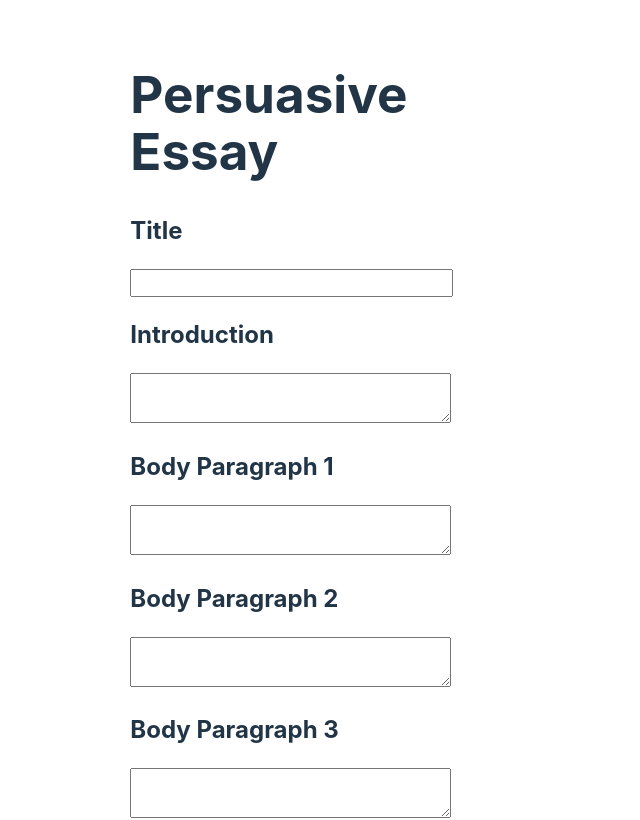
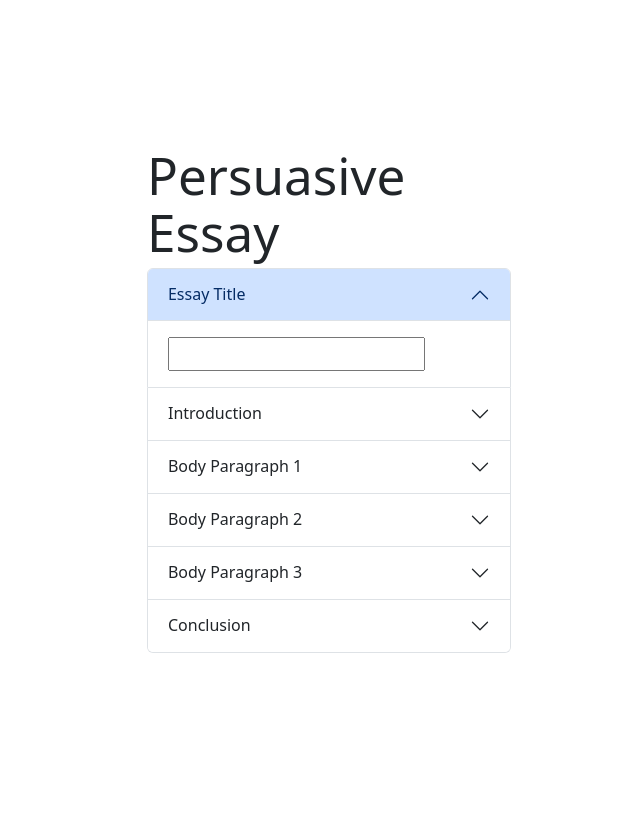
Before and after one commit to DrewsClues/Essay-Builder, a React (Vite) app: page / in a window 1280 px wide. Shown: the top 820 px of the page, without its empty margins (291-931 px from the left). Built offline with nearby package versions, Linux system fonts and the light colour scheme.

Commit message:
accordion added

```diff
--- a/src/components/persuasive.jsx
+++ b/src/components/persuasive.jsx
@@ -1,4 +1,5 @@
 import React from "react"
+import Accordion from 'react-bootstrap/Accordion';
 import "../css sheets/essay-page.css";
 
 
@@ -8,35 +9,52 @@ function Persuasive() {
       <>
         <div className="essay-div">
             <h1>Persuasive Essay</h1>
-            <div>
-                <h2>Title</h2>
-                <input className="title-input"></input>
-            </div>
 
-            <div>
-                <h2>Introduction</h2>
-                <textarea className="paragraph-area"></textarea>
-            </div>
+            <Accordion defaultActiveKey={['0']} alwaysOpen>
+                <Accordion.Item eventKey="0">
+                    <Accordion.Header>Essay Title</Accordion.Header>
+                    <Accordion.Body>
+                        <input className="title-input"></input>
+                    </Accordion.Body>
+                </Accordion.Item>
 
-            <div>
-                <h2>Body Paragraph 1</h2>
-                <textarea className="paragraph-area"></textarea>
-            </div>
+                <Accordion.Item eventKey="1">
+                    <Accordion.Header>Introduction</Accordion.Header>
+                    <Accordion.Body>
+                        <textarea className="paragraph-area"></textarea>
+                    </Accordion.Body>
+                </Accordion.Item>
 
-            <div>
-                <h2>Body Paragraph 2</h2>
-                <textarea className="paragraph-area"></textarea>
-            </div>
+                <Accordion.Item eventKey="2">
+                    <Accordion.Header>Body Paragraph 1</Accordion.Header>
+                    <Accordion.Body>
+                        <textarea className="paragraph-area"></textarea>
+                    </Accordion.Body>
+                </Accordion.Item>
 
-            <div>
-                <h2>Body Paragraph 3</h2>
-                <textarea className="paragraph-area"></textarea>
-            </div>
+                <Accordion.Item eventKey="3">
+                    <Accordion.Header>Body Paragraph 2</Accordion.Header>
+                    <Accordion.Body>
+                        <textarea className="paragraph-area"></textarea>
+                    </Accordion.Body>
+                </Accordion.Item>
 
-            <div>
-                <h2>Conclusion</h2>
-                <textarea className="paragraph-area"></textarea>
-            </div>
+                <Accordion.Item eventKey="3">
+                    <Accordion.Header>Body Paragraph 3</Accordion.Header>
+                    <Accordion.Body>
+
+                    </Accordion.Body>
+                </Accordion.Item>
+
+                <Accordion.Item eventKey="4">
+                    <Accordion.Header>Conclusion</Accordion.Header>
+                    <Accordion.Body>
+                        <textarea className="paragraph-area"></textarea>
+                    </Accordion.Body>
+                </Accordion.Item>
+            </Accordion>
+
+
         </div>
       </>
     )
--- a/src/main.jsx
+++ b/src/main.jsx
@@ -2,6 +2,8 @@ import React from 'react'
 import ReactDOM from 'react-dom/client'
 import App from './App.jsx'
 import Persuasive from './components/persuasive.jsx'
+import 'bootstrap/dist/css/bootstrap.min.css';
+import { Accordion } from 'react-bootstrap'
 import './index.css'
 
 ReactDOM.createRoot(document.getElementById('root')).render(
```
